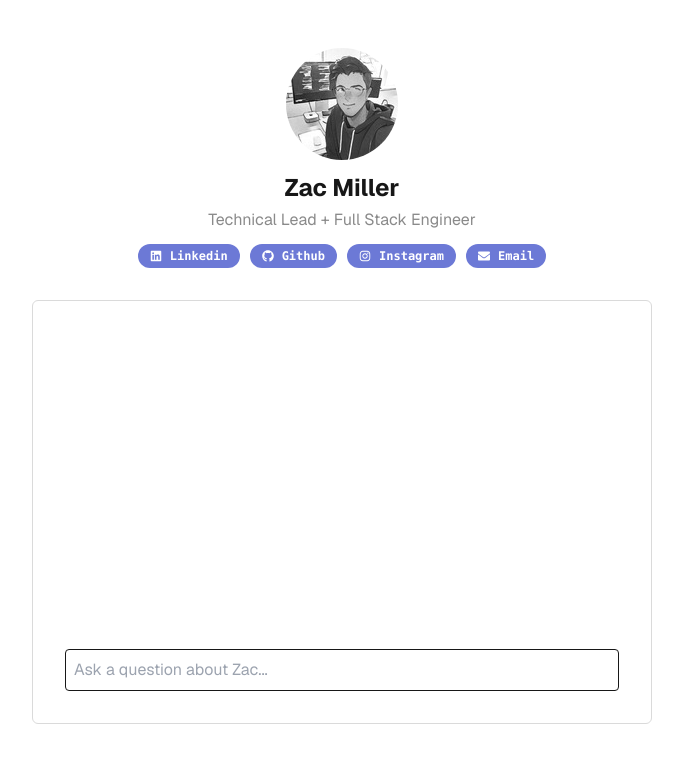
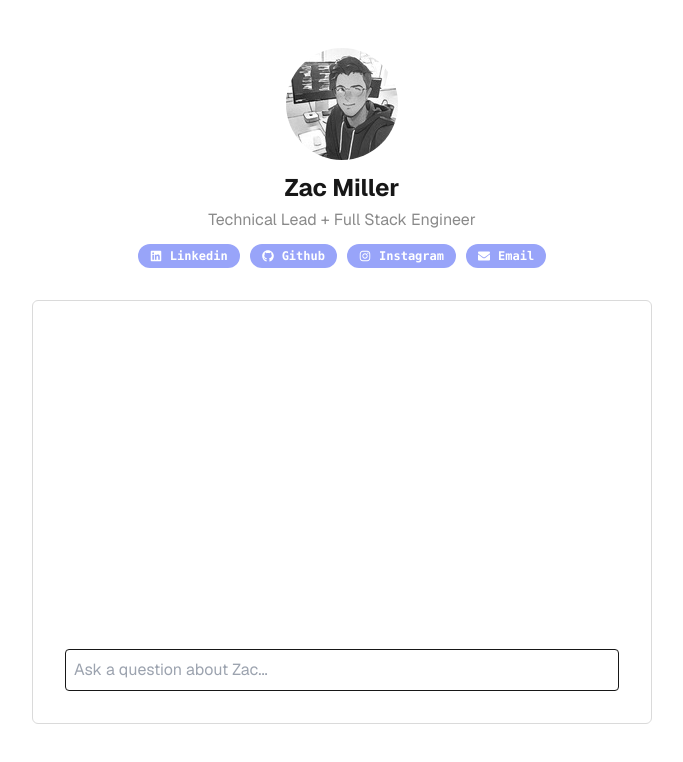
Before and after one commit to zacmiller26/zac-chatbot, a Next.js app: page / in a window 1280 px wide. Shown: the top 762 px of the page, without its empty margins (298-981 px from the left). Built offline with nearby package versions, Linux system fonts and the light colour scheme.

Commit message:
fix: improve accent colors

```diff
--- a/app/globals.css
+++ b/app/globals.css
@@ -11,9 +11,9 @@
   --foreground-1: #2f2f2f;
   --foreground-2: #4a4a4a;
 
-  --accent: #4956b9;
-  --accent-1: #6c79d6;
-  --accent-2: #98a4f9;
+  --accent: #6c79d6;
+  --accent-1: #98a4f9;
+  --accent-2: #a9b2fb;
 }
 
 @media (prefers-color-scheme: dark) {
@@ -26,9 +26,9 @@
     --foreground-1: #dcdcdc;
     --foreground-2: #9c9c9c;
 
-    --accent: #98a4f9;
-    --accent-1: #6c79d6;
-    --accent-2: #4956b9;
+    --accent: #a9b2fb;
+    --accent-1: #98a4f9;
+    --accent-2: #6c79d6;
   }
 }
 
```
